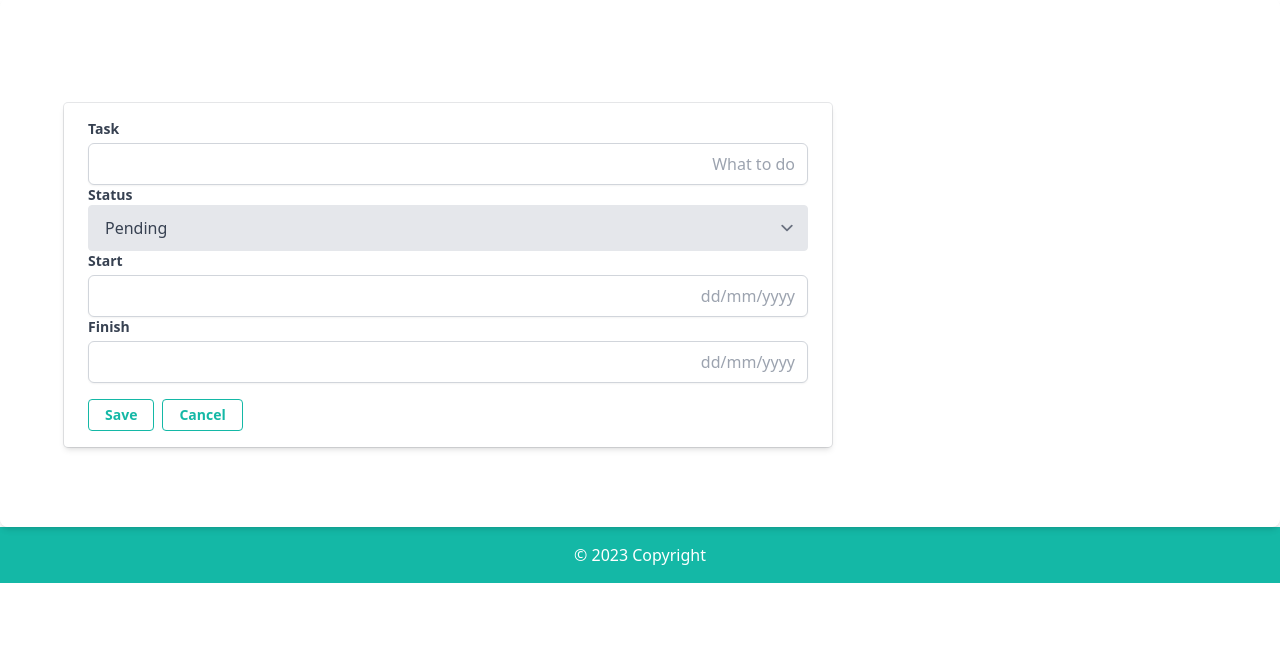
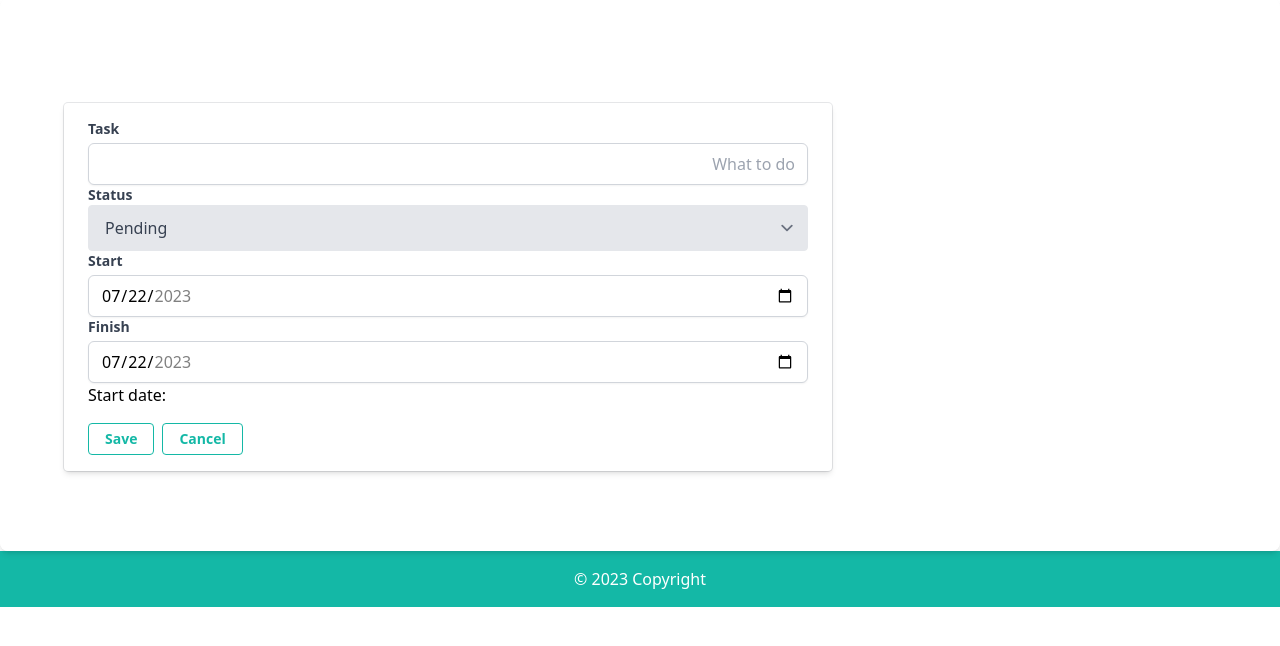
Before and after one commit to GabrielaMaureira/TO-DO-LIST-App, a PHP site: page /create in a window 1280 px wide. Shown: the part 81-727 px from the top of the page. Run offline with PHP 8.4, Linux system fonts and the light colour scheme; some libraries are stand-ins or nearby versions.

Commit message:
Changed type input

```diff
--- a/app/views/scripts/application/createTask.phtml
+++ b/app/views/scripts/application/createTask.phtml
@@ -51,7 +51,7 @@
 
                 <input
                   class="block w-full mt-1 border-gray-300 rounded-md shadow-sm placeholder:text-gray-400 placeholder:text-right focus:border-indigo-300 focus:ring focus:ring-indigo-200 focus:ring-opacity-50"
-                  type="text" name="startDate" placeholder="dd/mm/yyyy" />
+                  type="date" name="startDate" value="2023-07-22" min="2023-01-01" max="2023-12-31" />
               </div>
               <!-- Finish -->
               <div>
@@ -61,9 +61,11 @@
 
                 <input
                   class="block w-full mt-1 border-gray-300 rounded-md shadow-sm placeholder:text-gray-400 placeholder:text-right focus:border-indigo-300 focus:ring focus:ring-indigo-200 focus:ring-opacity-50"
-                  type="text" name="endDate" placeholder="dd/mm/yyyy" />
+                  type="date" name="startDate" value="2023-07-22" min="2023-01-01" max="2023-12-31" />
               </div>
 
+
+              <label for="start">Start date:</label>
 
 
               <div class="flex items-center justify-start mt-4 gap-x-2">
```
